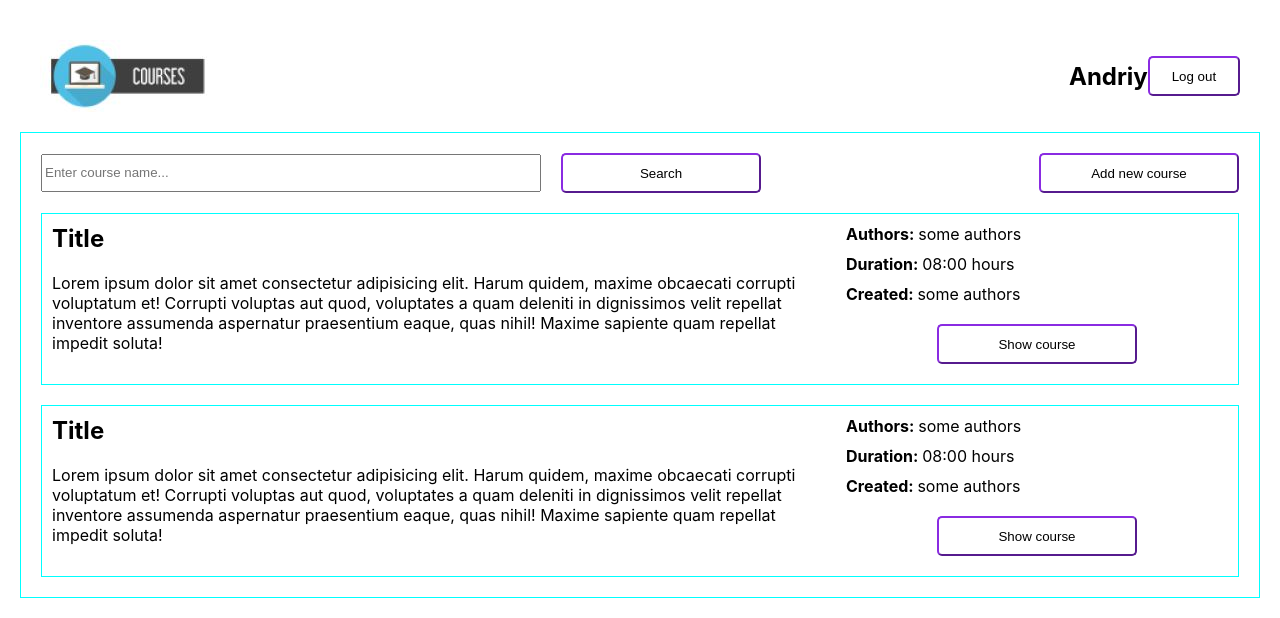
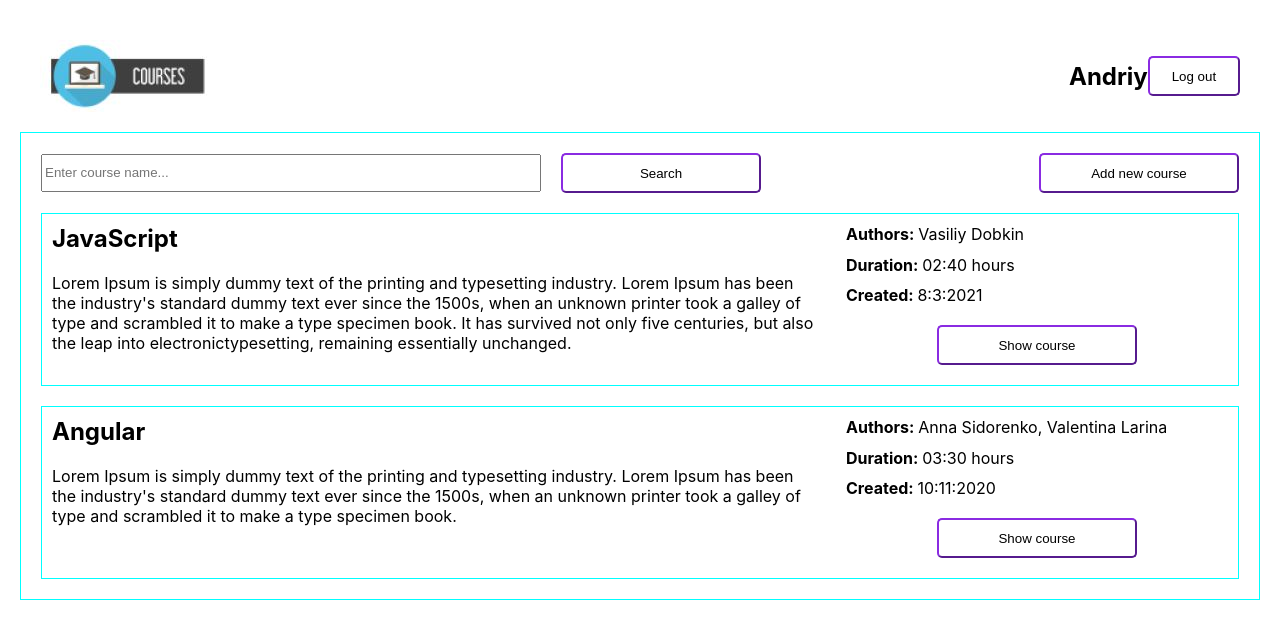
Before and after one commit to duron81/epamReact, a React (Create React App) app: page / in a window 1280 px wide. Shown: the top 618 px of the page. Built offline with nearby package versions, Linux system fonts and the light colour scheme.

Commit message:
14/03/23

```diff
--- a/src/common/Button/Button.css
+++ b/src/common/Button/Button.css
@@ -5,4 +5,5 @@
     background-color: #fff;
     vertical-align:middle;
     border-radius: 5px;
+    cursor: pointer;
 }
--- a/src/common/Button/Button.jsx
+++ b/src/common/Button/Button.jsx
@@ -1,7 +1,11 @@
 import './Button.css';
 
 const MyButton = (props) => {
-	return <button className='button'>{props.buttonText}</button>;
+	return (
+		<button className='button' onClick={props.onClick}>
+			{props.buttonText}
+		</button>
+	);
 };
 
 export default MyButton;
--- a/src/common/Input/Input.jsx
+++ b/src/common/Input/Input.jsx
@@ -0,0 +1,17 @@
+import './Input.css';
+
+const Input = (props) => {
+	return (
+		<>
+			<input
+				id='searchBarInput'
+				type='text'
+				placeholder={props.placeholdetText}
+				onChange={props.onChange}
+			/>
+			<label htmlFor='searchBarInput'></label>
+		</>
+	);
+};
+
+export default Input;
--- a/src/components/Courses/Courses.jsx
+++ b/src/components/Courses/Courses.jsx
@@ -2,16 +2,67 @@ import './Courses.css';
 import CourseCard from './components/CourseCard/CourseCard';
 import SearchBar from './components/SearchBar/SearchBar';
 import MyButton from '../../common/Button/Button';
+import { mockedCoursesList } from '../../constants';
+import { mockedAuthorsList } from '../../constants';
+import { useEffect, useState } from 'react';
 
 const Courses = () => {
+	const [courses, setCourses] = useState(mockedCoursesList);
+	// const [search, setSearch] = useState('');
+
+	const searchMessage = (message) => {
+		console.log('message = ' + message);
+
+		if (!message) {
+			return setCourses(mockedCoursesList);
+		}
+
+		let arr = courses.filter(
+			(course) =>
+				course.title.toLowerCase().includes(message.toLowerCase()) ||
+				course.id.toLowerCase().includes(message.toLowerCase())
+		);
+		setCourses(arr);
+	};
+
+	function renderItems(arr) {
+		const items = arr.map((item) => {
+			let { title, description, creationDate, duration, authors } = item;
+
+			let result = [];
+			authors.forEach((authorId) => {
+				mockedAuthorsList.map((author) => {
+					if (author.id === authorId) {
+						result.push(author.name);
+					}
+					return result;
+				});
+			});
+
+			return (
+				<CourseCard
+					title={title}
+					description={description}
+					creationDate={creationDate.replaceAll('/', ':')}
+					duration={duration}
+					authors={result}
+				/>
+			);
+		});
+		return items;
+	}
+
+	useEffect(() => {
+		console.log('effect');
+	}, []);
+
 	return (
 		<div className='courses'>
 			<div className='searchPanel'>
-				<SearchBar />
+				<SearchBar searchMessage={searchMessage} />
 				<MyButton buttonText='Add new course' />
 			</div>
-			<CourseCard />
-			<CourseCard />
+			{renderItems(courses)}
 		</div>
 	);
 };
--- a/src/components/Courses/components/CourseCard/CourseCard.css
+++ b/src/components/Courses/components/CourseCard/CourseCard.css
@@ -23,3 +23,11 @@
     width: 200px;
     margin: 10px 0;
 }
+
+.authors {
+    width: 350px;
+    height: 21px;
+    white-space: nowrap;
+    overflow: hidden;
+    text-overflow: ellipsis;
+}
--- a/src/components/Courses/components/CourseCard/CourseCard.jsx
+++ b/src/components/Courses/components/CourseCard/CourseCard.jsx
@@ -1,28 +1,51 @@
 import MyButton from '../../../../common/Button/Button';
 import './CourseCard.css';
 
-const CourseCard = () => {
+const CourseCard = ({
+	title,
+	description,
+	creationDate,
+	duration,
+	authors,
+}) => {
+	function getHours(duration) {
+		let result = '';
+		let hours = Math.floor(+duration / 60);
+		let minutes = +duration % 60;
+
+		if (hours < 10) {
+			result += `0${hours}:`;
+		} else {
+			result += hours + ':';
+		}
+
+		if (minutes < 10) {
+			result += `0${minutes}`;
+		} else {
+			result += minutes;
+		}
+
+		return result;
+	}
+
 	return (
 		<div className='card'>
 			<div className='leftSide'>
-				<h2 className='leftTitle'>Title</h2>
-				<p className='leftDescr'>
-					Lorem ipsum dolor sit amet consectetur adipisicing elit. Harum quidem,
-					maxime obcaecati corrupti voluptatum et! Corrupti voluptas aut quod,
-					voluptates a quam deleniti in dignissimos velit repellat inventore
-					assumenda aspernatur praesentium eaque, quas nihil! Maxime sapiente
-					quam repellat impedit soluta!
-				</p>
+				<h2 className='leftTitle'>{title}</h2>
+				<p className='leftDescr'>{description}</p>
 			</div>
 			<div className='rightSide'>
 				<p className='authors'>
-					<strong>Authors: </strong>some authors
+					<strong>Authors: </strong>
+					{authors.join(', ')}
 				</p>
 				<p className='duration'>
-					<strong>Duration: </strong>08:00 hours
+					<strong>Duration: </strong>
+					{getHours(duration)} hours
 				</p>
 				<p className='created'>
-					<strong>Created: </strong>some authors
+					<strong>Created: </strong>
+					{creationDate}
 				</p>
 				<div className='rightButton'>
 					<MyButton className='cardButton' buttonText='Show course'></MyButton>
--- a/src/components/Courses/components/SearchBar/SearchBar.jsx
+++ b/src/components/Courses/components/SearchBar/SearchBar.jsx
@@ -1,11 +1,22 @@
-import Input from './components/Input';
+import Input from '../../../../common/Input/Input';
 import MyButton from '../../../../common/Button/Button';
+import { useState } from 'react';
 
-const SearchBar = () => {
+const SearchBar = ({ searchMessage }) => {
+	const [search, setSearch] = useState('');
+
+	const searchClicked = () => {
+		searchMessage(search);
+	};
+
+	const searchChanged = (e) => {
+		setSearch(e.target.value);
+	};
+
 	return (
 		<div className='searchBar'>
-			<Input placeholdetText='Enter course name...' />
-			<MyButton buttonText='Search' />
+			<Input onChange={searchChanged} placeholdetText='Enter course name...' />
+			<MyButton onClick={searchClicked} buttonText='Search' />
 		</div>
 	);
 };
--- a/src/components/Courses/components/SearchBar/components/Input.jsx
+++ /dev/null
@@ -1,16 +0,0 @@
-import './Input.css';
-
-const Input = (props) => {
-	return (
-		<>
-			<input
-				id='searchBarInput'
-				type='text'
-				placeholder={props.placeholdetText}
-			/>
-			<label htmlFor='searchBarInput'></label>
-		</>
-	);
-};
-
-export default Input;
--- a/src/constants.js
+++ b/src/constants.js
@@ -1,4 +1,4 @@
-const mockedCoursesList = [
+export const mockedCoursesList = [
 	{
 		id: 'de5aaa59-90f5-4dbc-b8a9-aaf205c551ba',
 		title: 'JavaScript',
@@ -34,7 +34,7 @@ const mockedCoursesList = [
 	},
 ];
 
-const mockedAuthorsList = [
+export const mockedAuthorsList = [
 	{
 		id: '27cc3006-e93a-4748-8ca8-73d06aa93b6d',
 		name: 'Vasiliy Dobkin',
```
Also changed, not shown: src/common/Input/Input.css (renamed from src/components/Courses/components/SearchBar/components/Input.css).
